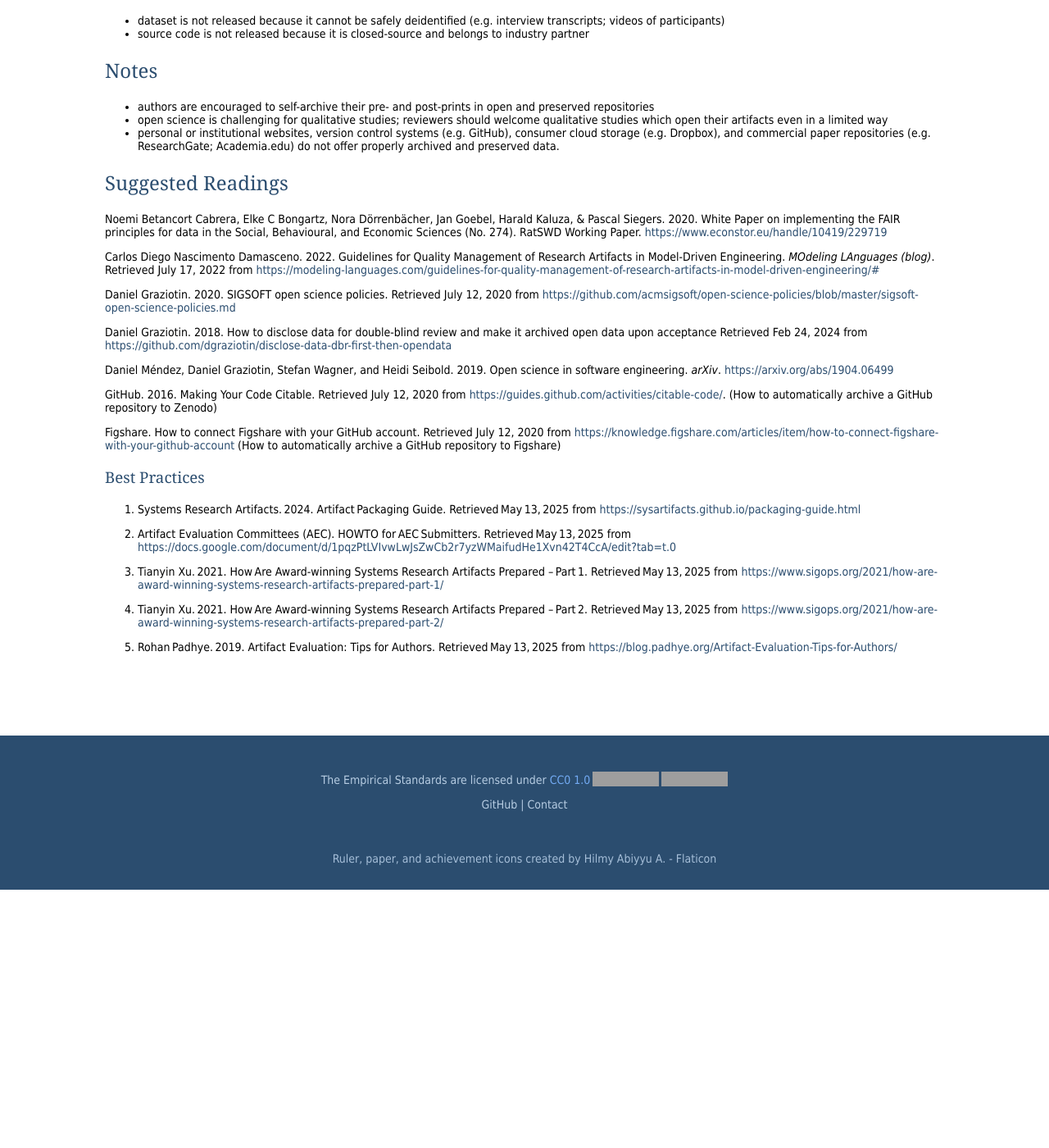
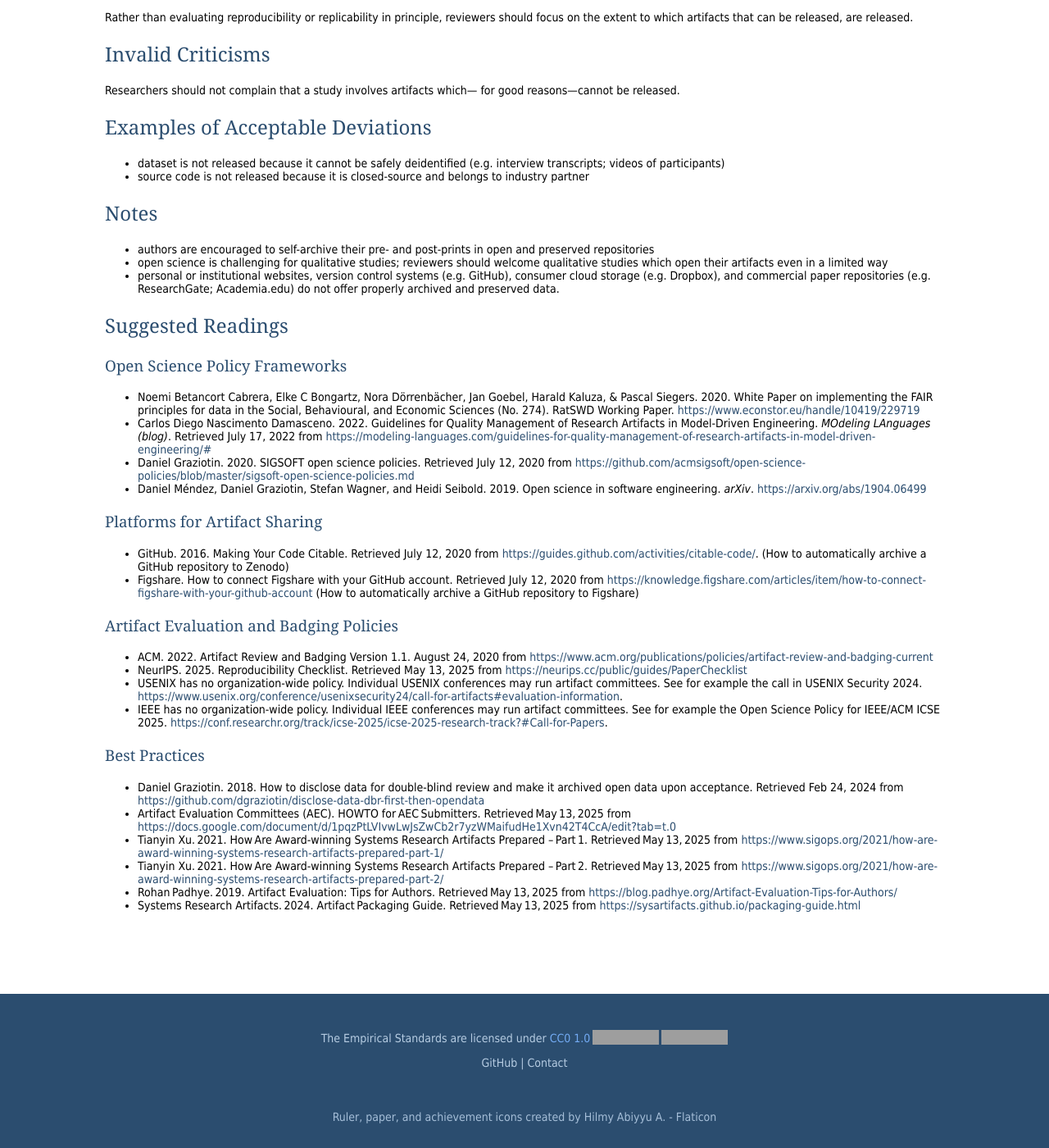
Before and after one commit to acmsigsoft/EmpiricalStandards, a Jekyll site: the page built from docs/supplements/OpenScience.md, in a window 1280 px wide and 1400 px high, scrolled down 987 px. Shown: the whole window at 82% size. Built offline with Jekyll 4.4.1, drawn with Linux system fonts in a browser that asks for light colours; our own code applies the rules of GitHub Pages for plain Markdown files; before the commit the page ends 2072 px from its top, so only the background shows below that; some of the changed text lies outside the part shown; grey boxes are pictures that could not be loaded.

Commit message:
artifact purpose and organize recommended readings

```diff
--- a/docs/supplements/OpenScience.md
+++ b/docs/supplements/OpenScience.md
@@ -13,6 +13,14 @@
 - properly [archived and preserved](https://en.wikipedia.org/wiki/Research_data_archiving),
 
 provided that there are no ethical, legal, technical, economical, or practical barriers preventing their disclosure.
+
+Artifacts accompanying software engineering submissions serve several purposes:
+ - **Reproducibility**: by providing the exact code, data, and scripts needed to rerun experiments
+ - **Validation**: by allowing reviewers and readers to verify empirical claims
+ - **Reuse and Extension**: by offering well‐documented components that others can build upon
+ - **Transparency and Trust**: by open and standardized dissemination of research outputs
+
+By adhering to established artifact review and badging processes (*e.g.*, ACM, IEEE) or checklist requirements (*e.g.*, NeurIPS reproducibility checklist), authors demonstrate that their work meets community standards for **usability**, **documentation**, and **accessibility**, ultimately accelerating the advancement of the field.
 
 ## Specific Attributes
 
@@ -45,29 +53,31 @@
 
 ## Suggested Readings
 
-Noemi Betancort Cabrera, Elke C Bongartz, Nora Dörrenbächer, Jan Goebel, Harald Kaluza, & Pascal Siegers. 2020. White Paper on implementing the FAIR principles for data in the Social, Behavioural, and Economic Sciences (No. 274). RatSWD Working Paper. [https://www.econstor.eu/handle/10419/229719](https://www.econstor.eu/handle/10419/229719)
+### Open Science Policy Frameworks
 
-Carlos Diego Nascimento Damasceno. 2022. Guidelines for Quality Management of Research Artifacts in Model-Driven Engineering. _MOdeling LAnguages (blog)_. Retrieved July 17, 2022 from [https://modeling-languages.com/guidelines-for-quality-management-of-research-artifacts-in-model-driven-engineering/#](https://modeling-languages.com/guidelines-for-quality-management-of-research-artifacts-in-model-driven-engineering/#)
+- Noemi Betancort Cabrera, Elke C Bongartz, Nora Dörrenbächer, Jan Goebel, Harald Kaluza, & Pascal Siegers. 2020. White Paper on implementing the FAIR principles for data in the Social, Behavioural, and Economic Sciences (No. 274). RatSWD Working Paper. [https://www.econstor.eu/handle/10419/229719](https://www.econstor.eu/handle/10419/229719)
+- Carlos Diego Nascimento Damasceno. 2022. Guidelines for Quality Management of Research Artifacts in Model-Driven Engineering. _MOdeling LAnguages (blog)_. Retrieved July 17, 2022 from [https://modeling-languages.com/guidelines-for-quality-management-of-research-artifacts-in-model-driven-engineering/#](https://modeling-languages.com/guidelines-for-quality-management-of-research-artifacts-in-model-driven-engineering/#)
+- Daniel Graziotin. 2020. SIGSOFT open science policies. Retrieved July 12, 2020 from [https://github.com/acmsigsoft/open-science-policies/blob/master/sigsoft-open-science-policies.md](https://github.com/acmsigsoft/open-science-policies/blob/master/sigsoft-open-science-policies.md)
+- Daniel Méndez, Daniel Graziotin, Stefan Wagner, and Heidi Seibold. 2019. Open science in software engineering. _arXiv_. [https://arxiv.org/abs/1904.06499](https://arxiv.org/abs/1904.06499)
 
-Daniel Graziotin. 2020. SIGSOFT open science policies. Retrieved July 12, 2020 from [https://github.com/acmsigsoft/open-science-policies/blob/master/sigsoft-open-science-policies.md](https://github.com/acmsigsoft/open-science-policies/blob/master/sigsoft-open-science-policies.md)
+### Platforms for Artifact Sharing
 
-Daniel Graziotin. 2018. How to disclose data for double-blind review and make it archived open data upon acceptance
-Retrieved Feb 24, 2024 from [https://github.com/dgraziotin/disclose-data-dbr-first-then-opendata](https://github.com/dgraziotin/disclose-data-dbr-first-then-opendata)
+- GitHub. 2016. Making Your Code Citable. Retrieved July 12, 2020 from [https://guides.github.com/activities/citable-code/](https://guides.github.com/activities/citable-code/). (How to automatically archive a GitHub repository to Zenodo)
+- Figshare. How to connect Figshare with your GitHub account. Retrieved July 12, 2020 from [https://knowledge.figshare.com/articles/item/how-to-connect-figshare-with-your-github-account](https://knowledge.figshare.com/articles/item/how-to-connect-figshare-with-your-github-account) (How to automatically archive a GitHub repository to Figshare)
 
-Daniel Méndez, Daniel Graziotin, Stefan Wagner, and Heidi Seibold. 2019. Open science in software engineering. _arXiv_. [https://arxiv.org/abs/1904.06499](https://arxiv.org/abs/1904.06499)
+### Artifact Evaluation and Badging Policies
 
-GitHub. 2016. Making Your Code Citable. Retrieved July 12, 2020 from [https://guides.github.com/activities/citable-code/](https://guides.github.com/activities/citable-code/). (How to automatically archive a GitHub repository to Zenodo)
+- ACM. 2022. Artifact Review and Badging Version 1.1. August 24, 2020 from [https://www.acm.org/publications/policies/artifact-review-and-badging-current](https://www.acm.org/publications/policies/artifact-review-and-badging-current)
+- NeurIPS. 2025. Reproducibility Checklist. Retrieved May 13, 2025 from [https://neurips.cc/public/guides/PaperChecklist](https://neurips.cc/public/guides/PaperChecklist)
+- USENIX has no organization-wide policy. Individual USENIX conferences may run artifact committees. See for example the call in USENIX Security 2024. [https://www.usenix.org/conference/usenixsecurity24/call-for-artifacts#evaluation-information](https://www.usenix.org/conference/usenixsecurity24/call-for-artifacts#evaluation-information).
+- IEEE has no organization-wide policy. Individual IEEE conferences may run artifact committees. See for example the Open Science Policy for IEEE/ACM ICSE 2025. [https://conf.researchr.org/track/icse-2025/icse-2025-research-track?#Call-for-Papers](https://conf.researchr.org/track/icse-2025/icse-2025-research-track?#Call-for-Papers).
 
-Figshare. How to connect Figshare with your GitHub account. Retrieved July 12, 2020 from [https://knowledge.figshare.com/articles/item/how-to-connect-figshare-with-your-github-account](https://knowledge.figshare.com/articles/item/how-to-connect-figshare-with-your-github-account) (How to automatically archive a GitHub repository to Figshare)
 
 ### Best Practices
 
-1. Systems Research Artifacts. 2024. Artifact Packaging Guide. Retrieved May 13, 2025 from [https://sysartifacts.github.io/packaging-guide.html](https://sysartifacts.github.io/packaging-guide.html)
-
-2. Artifact Evaluation Committees (AEC). HOWTO for AEC Submitters. Retrieved May 13, 2025 from [https://docs.google.com/document/d/1pqzPtLVIvwLwJsZwCb2r7yzWMaifudHe1Xvn42T4CcA/edit?tab=t.0](https://docs.google.com/document/d/1pqzPtLVIvwLwJsZwCb2r7yzWMaifudHe1Xvn42T4CcA/edit?tab=t.0)
-
-3. Tianyin Xu. 2021. How Are Award‑winning Systems Research Artifacts Prepared – Part 1. Retrieved May 13, 2025 from [https://www.sigops.org/2021/how-are-award-winning-systems-research-artifacts-prepared-part-1/](https://www.sigops.org/2021/how-are-award-winning-systems-research-artifacts-prepared-part-1/)
-
-4. Tianyin Xu. 2021. How Are Award‑winning Systems Research Artifacts Prepared – Part 2. Retrieved May 13, 2025 from [https://www.sigops.org/2021/how-are-award-winning-systems-research-artifacts-prepared-part-2/](https://www.sigops.org/2021/how-are-award-winning-systems-research-artifacts-prepared-part-2/)
-
-5. Rohan Padhye. 2019. Artifact Evaluation: Tips for Authors. Retrieved May 13, 2025 from [https://blog.padhye.org/Artifact-Evaluation-Tips-for-Authors/](https://blog.padhye.org/Artifact-Evaluation-Tips-for-Authors/)
+- Daniel Graziotin. 2018. How to disclose data for double-blind review and make it archived open data upon acceptance. Retrieved Feb 24, 2024 from [https://github.com/dgraziotin/disclose-data-dbr-first-then-opendata](https://github.com/dgraziotin/disclose-data-dbr-first-then-opendata)
+- Artifact Evaluation Committees (AEC). HOWTO for AEC Submitters. Retrieved May 13, 2025 from [https://docs.google.com/document/d/1pqzPtLVIvwLwJsZwCb2r7yzWMaifudHe1Xvn42T4CcA/edit?tab=t.0](https://docs.google.com/document/d/1pqzPtLVIvwLwJsZwCb2r7yzWMaifudHe1Xvn42T4CcA/edit?tab=t.0)
+- Tianyin Xu. 2021. How Are Award‑winning Systems Research Artifacts Prepared – Part 1. Retrieved May 13, 2025 from [https://www.sigops.org/2021/how-are-award-winning-systems-research-artifacts-prepared-part-1/](https://www.sigops.org/2021/how-are-award-winning-systems-research-artifacts-prepared-part-1/)
+- Tianyin Xu. 2021. How Are Award‑winning Systems Research Artifacts Prepared – Part 2. Retrieved May 13, 2025 from [https://www.sigops.org/2021/how-are-award-winning-systems-research-artifacts-prepared-part-2/](https://www.sigops.org/2021/how-are-award-winning-systems-research-artifacts-prepared-part-2/)
+- Rohan Padhye. 2019. Artifact Evaluation: Tips for Authors. Retrieved May 13, 2025 from [https://blog.padhye.org/Artifact-Evaluation-Tips-for-Authors/](https://blog.padhye.org/Artifact-Evaluation-Tips-for-Authors/)
+- Systems Research Artifacts. 2024. Artifact Packaging Guide. Retrieved May 13, 2025 from [https://sysartifacts.github.io/packaging-guide.html](https://sysartifacts.github.io/packaging-guide.html)
```
